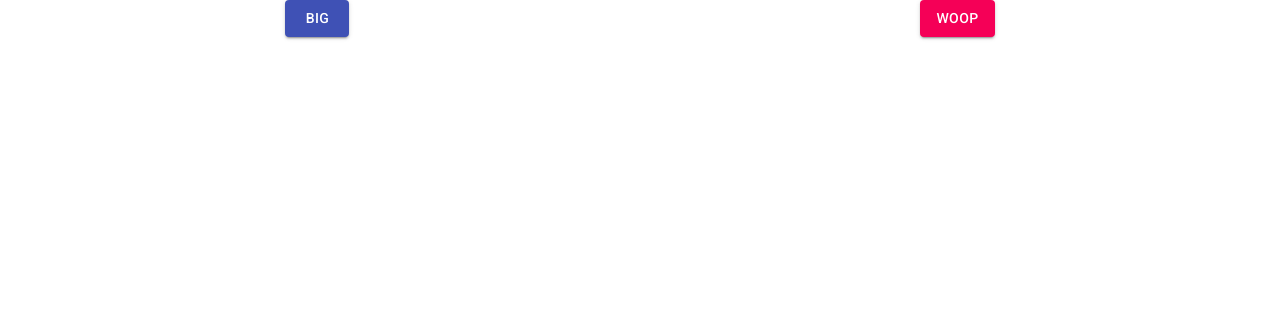
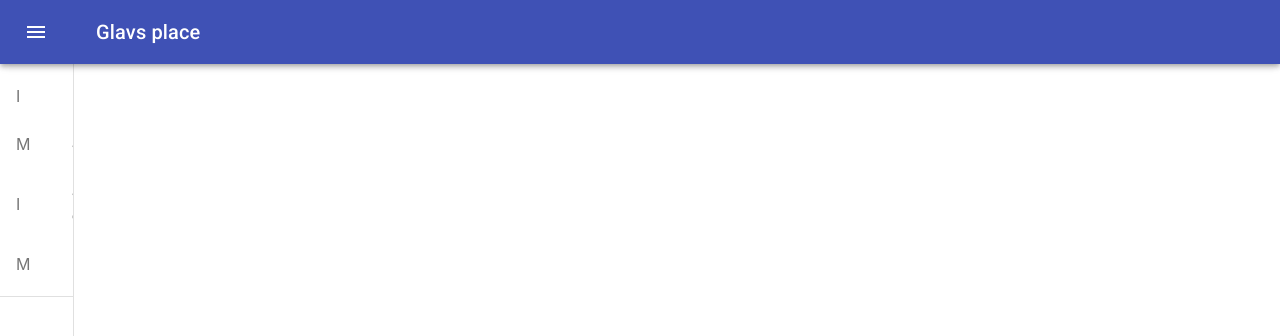
Before and after one commit to glav/PersonalSite, a React (Create React App) app in the folder glavsite/: page / in a window 1280 px wide. Shown: the top 336 px of the page. Built offline with nearby package versions, Linux system fonts and the light colour scheme.

Commit message:
Finally got this shit going

```diff
--- a/glavsite/package.json
+++ b/glavsite/package.json
@@ -4,6 +4,7 @@
   "private": true,
   "dependencies": {
     "@material-ui/core": "^4.3.3",
+    "@material-ui/icons": "^4.4.3",
     "react": "^16.9.0",
     "react-dom": "^16.9.0",
     "react-scripts": "3.1.1"
--- a/glavsite/src/components/app/App.js
+++ b/glavsite/src/components/app/App.js
@@ -1,12 +1,10 @@
 import React from 'react';
-import Header from '../header/header'
-import ReactDOM from 'react-dom';
-import Button from '@material-ui/core/Button';
+import Nav from '../nav/nav';
 
 function App() {
-  return (
-    <Header />
-  );
+    return (
+        <Nav />
+    );
 }
 
 export default App;
--- a/glavsite/src/components/header/header.js
+++ b/glavsite/src/components/header/header.js
@@ -1,24 +1,110 @@
-import React, {Component}  from 'react';
-import Button from '@material-ui/core/Button';
-import Grid from '@material-ui/core/Grid';
+import React, { Component } from 'react';
+import AppBar from '@material-ui/core/AppBar';
+import Toolbar from '@material-ui/core/Toolbar';
+import clsx from 'clsx';
+import MenuIcon from '@material-ui/icons/Menu';
+import MenuOpenIcon from '@material-ui/icons/MenuOpen';
+import { makeStyles, useTheme, Theme, createStyles } from '@material-ui/core/styles';
+import Drawer from '@material-ui/core/Drawer';
+import List from '@material-ui/core/List';
+import Typography from '@material-ui/core/Typography';
+import Divider from '@material-ui/core/Divider';
+import IconButton from '@material-ui/core/IconButton';
+import ListItem from '@material-ui/core/ListItem';
+import ListItemIcon from '@material-ui/core/ListItemIcon';
+import ListItemText from '@material-ui/core/ListItemText';
+import ChevronLeftIcon from '@material-ui/icons/ChevronLeft';
+import ChevronRightIcon from '@material-ui/icons/ChevronRight';
 
-class Header extends Component {
-    render() {
+const drawerWidth = 200;
+
+const useStyles = makeStyles(theme => ({
+    root: {
+        display: 'flex',
+    },
+    appBar: {
+        zIndex: theme.zIndex.drawer + 1,
+        transition: theme.transitions.create(['width', 'margin'], {
+            easing: theme.transitions.easing.sharp,
+            duration: theme.transitions.duration.leavingScreen,
+        }),
+    },
+    menuButton: {
+        marginRight: 36,
+    },
+    hide: {
+        display: 'none',
+    },
+    drawerOpen: {
+        width: drawerWidth,
+        transition: theme.transitions.create('width', {
+            easing: theme.transitions.easing.sharp,
+            duration: theme.transitions.duration.enteringScreen,
+        }),
+    },
+    drawerClose: {
+        transition: theme.transitions.create('width', {
+            easing: theme.transitions.easing.sharp,
+            duration: theme.transitions.duration.leavingScreen,
+        }),
+        overflowX: 'hidden',
+        width: theme.spacing(7) + 1,
+        [theme.breakpoints.up('sm')]: {
+            width: theme.spacing(9) + 1,
+        },
+    },
+    toolbar: {
+        display: 'flex',
+        alignItems: 'center',
+        justifyContent: 'flex-end',
+        padding: theme.spacing(0, 1),
+        ...theme.mixins.toolbar,
+    },
+    content: {
+        flexGrow: 1,
+        padding: theme.spacing(3),
+    },
+}));
+
+export default function Header(props) {
+    const classes = useStyles();
+    const theme = useTheme();
+
+    console.log(props);
+
         return (
-            <Grid container direction="row" justify="space-around"alignItems="center">
-                <grid item xs={6}>
-                    <Button variant="contained" color="primary">
-                        Big
-                    </Button>
-                </grid>
-                <grid item xs={6}>
-                    <Button variant="contained" color="secondary">
-                        Woop
-                    </Button>
-                </grid>
-            </Grid>
+            <AppBar
+                position="fixed"
+                className={classes.appBar}
+            >
+                <Toolbar>
+                    <IconButton
+                        color="inherit"
+                        aria-label="open drawer"
+                        onClick={props.toggleOpenState}
+                        edge="start"
+                        className={clsx(classes.menuButton, {
+                            [classes.hide]: props.openState
+                        })}
+                    >
+                        <MenuIcon />
+                    </IconButton>
+                    <IconButton
+                        color="inherit"
+                        aria-label="open drawer"
+                        onClick={props.toggleOpenState}
+                        edge="start"
+                        className={clsx(classes.menuButton, {
+                            [classes.hide]: !props.openState
+                        })}
+                    >
+                        <MenuOpenIcon />
+                    </IconButton>
+                    <Typography variant="h6" noWrap>
+                        Glavs place
+                    </Typography>
+                </Toolbar>
+            </AppBar>
         );
 
-    }
-}
-export default Header;
+};
--- /dev/null
+++ b/glavsite/src/components/nav/nav.js
@@ -0,0 +1,27 @@
+import React from 'react';
+import Header from '../header/header';
+import Sidebar from '../sidebar/sidebar';
+
+class Nav extends React.Component {
+    constructor(props) {
+        super(props);
+        this.toggleOpenState = this.toggleOpenState.bind(this);
+        this.state = { openState: false};
+    }
+
+    toggleOpenState() {
+        console.log('toggle');
+        this.setState({ openState: !this.state.openState });
+    };
+
+    render() {
+        return (
+            <div>
+                <Header toggleOpenState={this.toggleOpenState} />
+                <Sidebar openState={this.state.openState} />
+            </div>
+        )
+    };
+};
+
+export default Nav
--- /dev/null
+++ b/glavsite/src/components/sidebar/sidebar.css
@@ -0,0 +1,4 @@
+.test {
+    margin-top:50px;
+    color:rebeccapurple;
+}
--- /dev/null
+++ b/glavsite/src/components/sidebar/sidebar.js
@@ -0,0 +1,97 @@
+import React, { Component } from 'react';
+import Button from '@material-ui/core/Button';
+import Grid from '@material-ui/core/Grid';
+import MenuItem from '@material-ui/core/MenuItem';
+import MenuList from '@material-ui/core/MenuList';
+import AppBar from '@material-ui/core/AppBar';
+import Toolbar from '@material-ui/core/Toolbar';
+import clsx from 'clsx';
+import MenuIcon from '@material-ui/icons/Menu';
+import { makeStyles, useTheme, Theme, createStyles } from '@material-ui/core/styles';
+import Drawer from '@material-ui/core/Drawer';
+import List from '@material-ui/core/List';
+import Typography from '@material-ui/core/Typography';
+import Divider from '@material-ui/core/Divider';
+import IconButton from '@material-ui/core/IconButton';
+import ListItem from '@material-ui/core/ListItem';
+import ListItemIcon from '@material-ui/core/ListItemIcon';
+import ListItemText from '@material-ui/core/ListItemText';
+import ChevronLeftIcon from '@material-ui/icons/ChevronLeft';
+import ChevronRightIcon from '@material-ui/icons/ChevronRight';
+import './sidebar.css';
+
+const drawerWidth = 240;
+
+const useStyles = makeStyles(theme => ({
+    root: {
+        display: 'flex',
+    },
+    appBar: {
+        zIndex: theme.zIndex.drawer + 1,
+    },
+    drawer: {
+        width: drawerWidth,
+        flexShrink: 0,
+    },
+    drawerPaper: {
+        width: drawerWidth,
+    },
+    content: {
+        flexGrow: 1,
+        padding: theme.spacing(3),
+    },
+    toolbar: theme.mixins.toolbar,
+    hide: {
+        display: 'none',
+    },
+    drawerOpen: {
+        width: drawerWidth,
+        transition: theme.transitions.create('width', {
+            easing: theme.transitions.easing.sharp,
+            duration: theme.transitions.duration.enteringScreen,
+        }),
+    },
+    drawerClose: {
+        transition: theme.transitions.create('width', {
+            easing: theme.transitions.easing.sharp,
+            duration: theme.transitions.duration.leavingScreen,
+        }),
+        overflowX: 'hidden',
+        width: theme.spacing(7) + 1,
+        [theme.breakpoints.up('sm')]: {
+            width: theme.spacing(9) + 1,
+        },
+    }
+}));
+
+
+export default function Sidebar(props) {
+
+    const classes = useStyles();
+    const theme = useTheme();
+
+    return (
+        <Drawer
+            className={classes.drawer}
+            variant="permanent"
+            classes={{
+                paper: clsx({
+                    [classes.drawerOpen]: props.openState,
+                    [classes.drawerClose]: !props.openState
+                })
+            }}
+        >
+            <div className={classes.toolbar} />
+            <List>
+                {['Inbox', 'Starred', 'Send email', 'Drafts'].map((text, index) => (
+                    <ListItem button key={text}>
+                        <ListItemIcon>{index % 2 === 0 ? 'I' : 'M'}</ListItemIcon>
+                        <ListItemText primary={text} />
+                    </ListItem>
+                ))}
+            </List>
+            <Divider />
+        </Drawer>
+    );
+
+};
```
Also changed, not shown: glavsite/src/components/Content/blog.js (added, +7 -0 lines), 1 other file (tests, documents, lock files or other folders).
